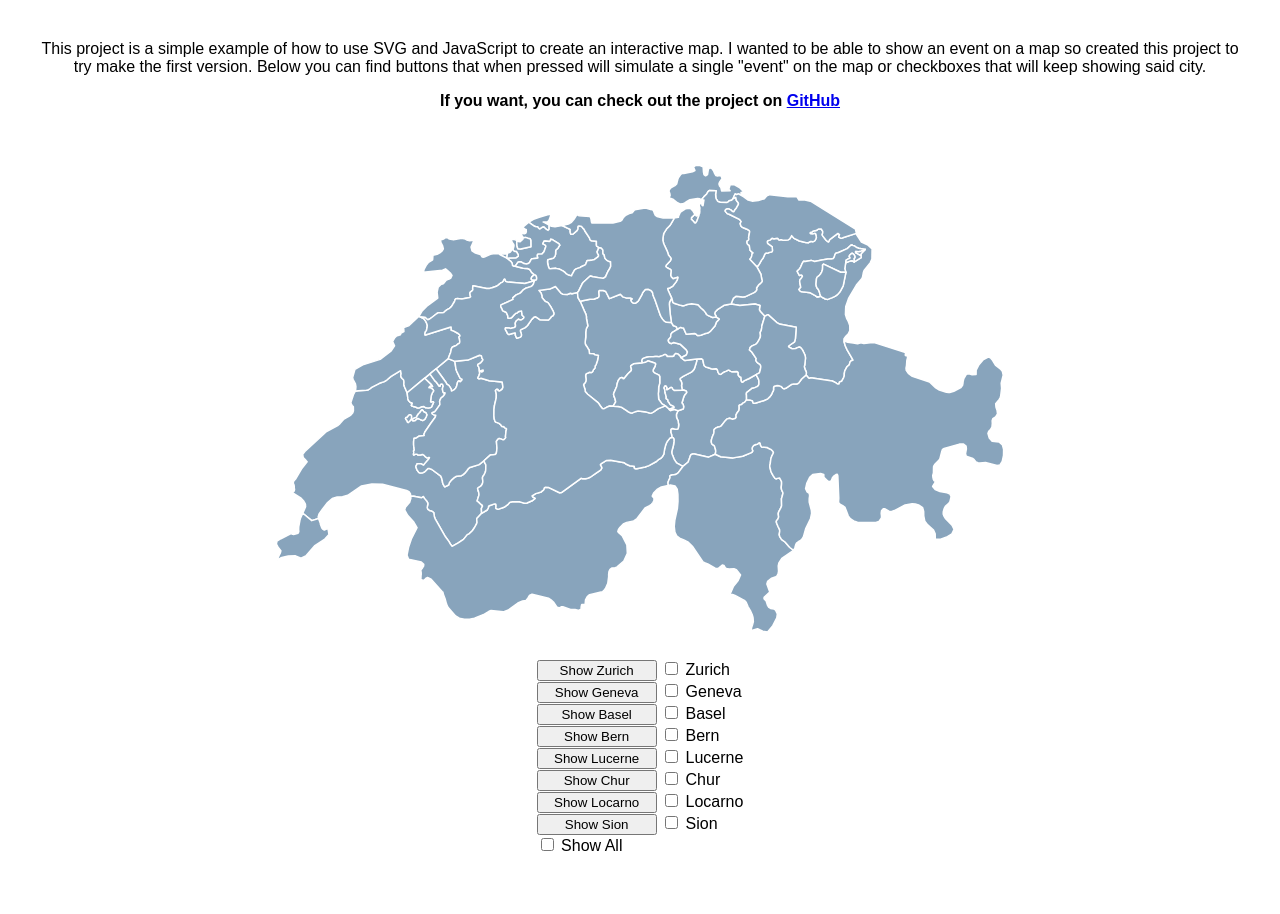
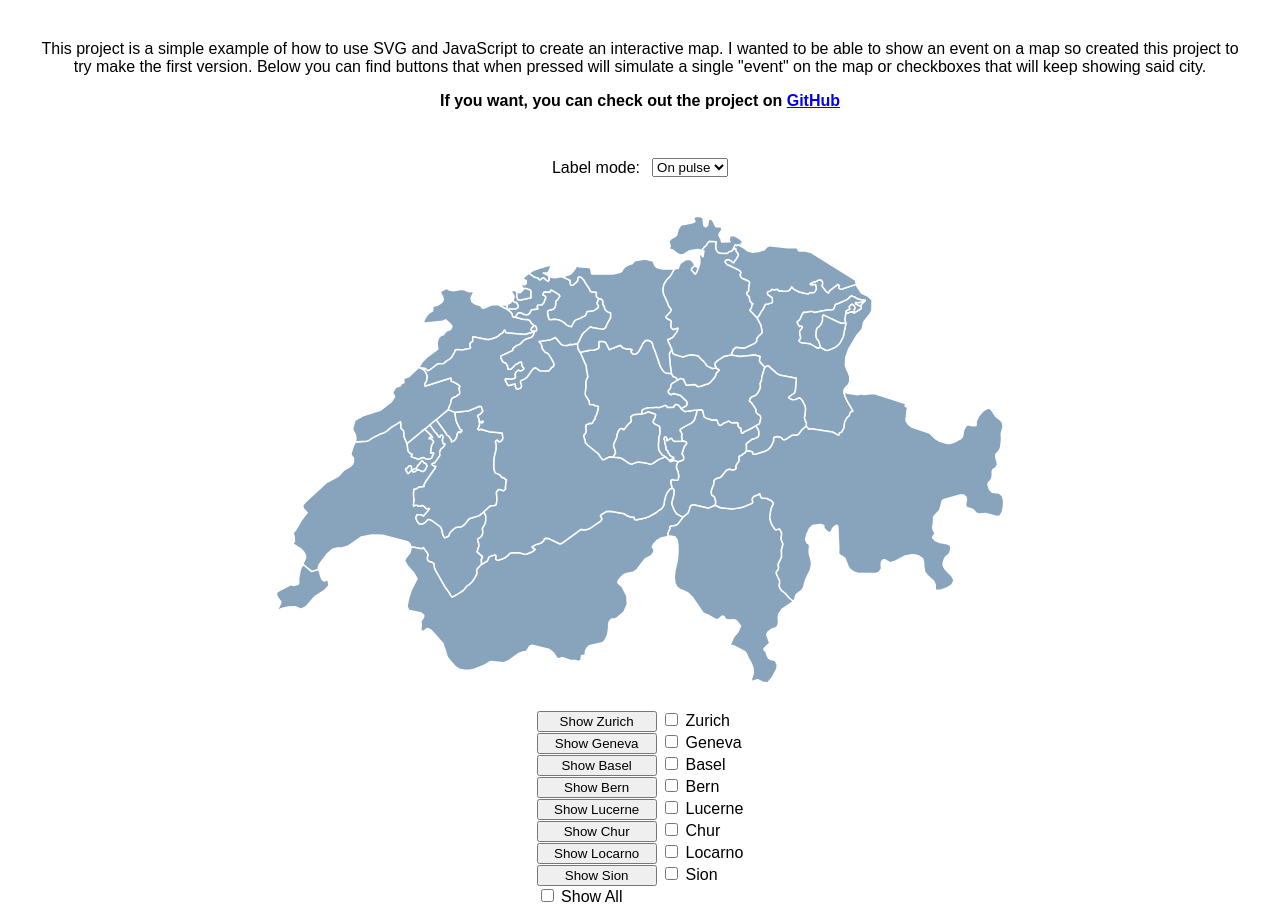
Before and after one commit to jackra1n/swiss-cities-map, a SvelteKit app: page / in a window 1280 px wide. Before the commit the page ends 863 px from the top, so only its background shows below. Built offline with nearby package versions, Linux system fonts and the light colour scheme.

Commit message:
add the ability to change pulse mode on main page

```diff
--- a/src/lib/Map.svelte
+++ b/src/lib/Map.svelte
@@ -4,10 +4,11 @@
 	import { CityMap } from '$lib/cities';
 	import mapSvg from '$lib/assets/country.svg';
 
-	let { showAll, persistentCities = {}, pulseTokenByCity = {} } = $props<{
+	let { showAll, persistentCities = {}, pulseTokenByCity = {}, labelMode = 'always' } = $props<{
 		showAll: boolean;
 		persistentCities?: Record<string, boolean>;
 		pulseTokenByCity?: Record<string, number>;
+		labelMode?: 'always' | 'pulse' | 'never';
 	}>();
 
 	let mapContainer: HTMLElement | null = null;
@@ -63,7 +64,7 @@
 			y={marker.y}
 			show={showAll || !!persistentCities[marker.city]}
 			pulseKey={pulseTokenByCity[marker.city] ?? 0}
-			labelMode="pulse"
+			labelMode={labelMode}
 		/>
 	{/each}
 </div>
--- a/src/routes/+page.svelte
+++ b/src/routes/+page.svelte
@@ -5,6 +5,7 @@
 	let showAll = $state(false);
 	let persistentCities = $state<Record<string, boolean>>({});
 	let pulseTokenByCity = $state<Record<string, number>>({});
+	let labelMode = $state<'always' | 'pulse' | 'never'>('pulse');
 
 	function handleShowAll(event: Event) {
 		const target = event?.target as HTMLInputElement | null;
@@ -31,7 +32,16 @@
 		<div style="font-weight: bold;">If you want, you can check out the project on <a href="https://github.com/jackra1n/swiss-cities-map">GitHub</a></div>
 	</div>
 
-	<SwissMap {showAll} {persistentCities} {pulseTokenByCity} />
+	<div style="margin: 1rem 0; display: flex; gap: 0.75rem; align-items: center;">
+		<label for="labelMode">Label mode:</label>
+		<select id="labelMode" bind:value={labelMode}>
+			<option value="always">Always</option>
+			<option value="pulse">On pulse</option>
+			<option value="never">Never</option>
+		</select>
+	</div>
+
+	<SwissMap {showAll} {persistentCities} {pulseTokenByCity} {labelMode} />
 	<Controls onShowAll={handleShowAll} onPulseCity={handlePulseCity} onToggleCity={handleToggleCity} />
 </main>
 
```
